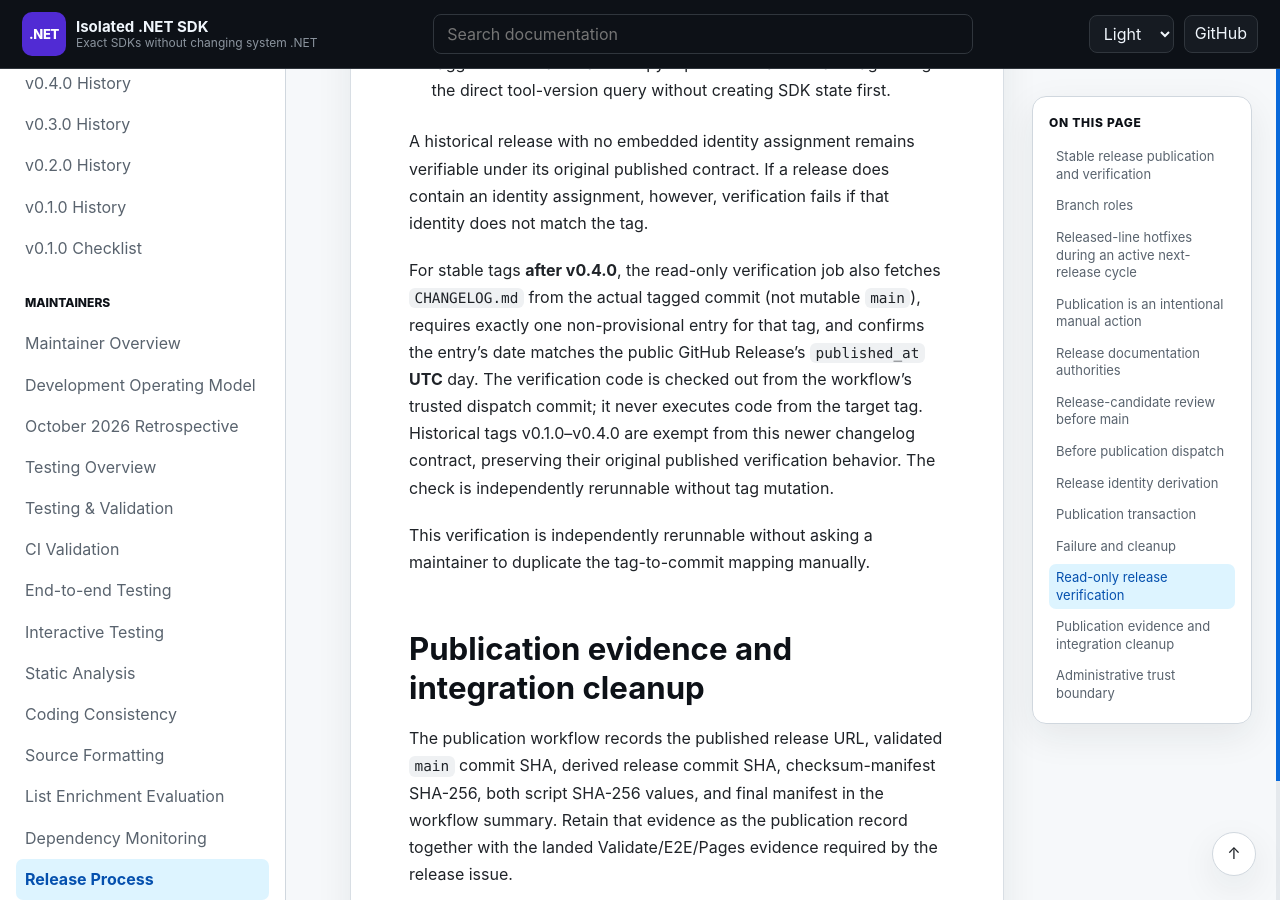
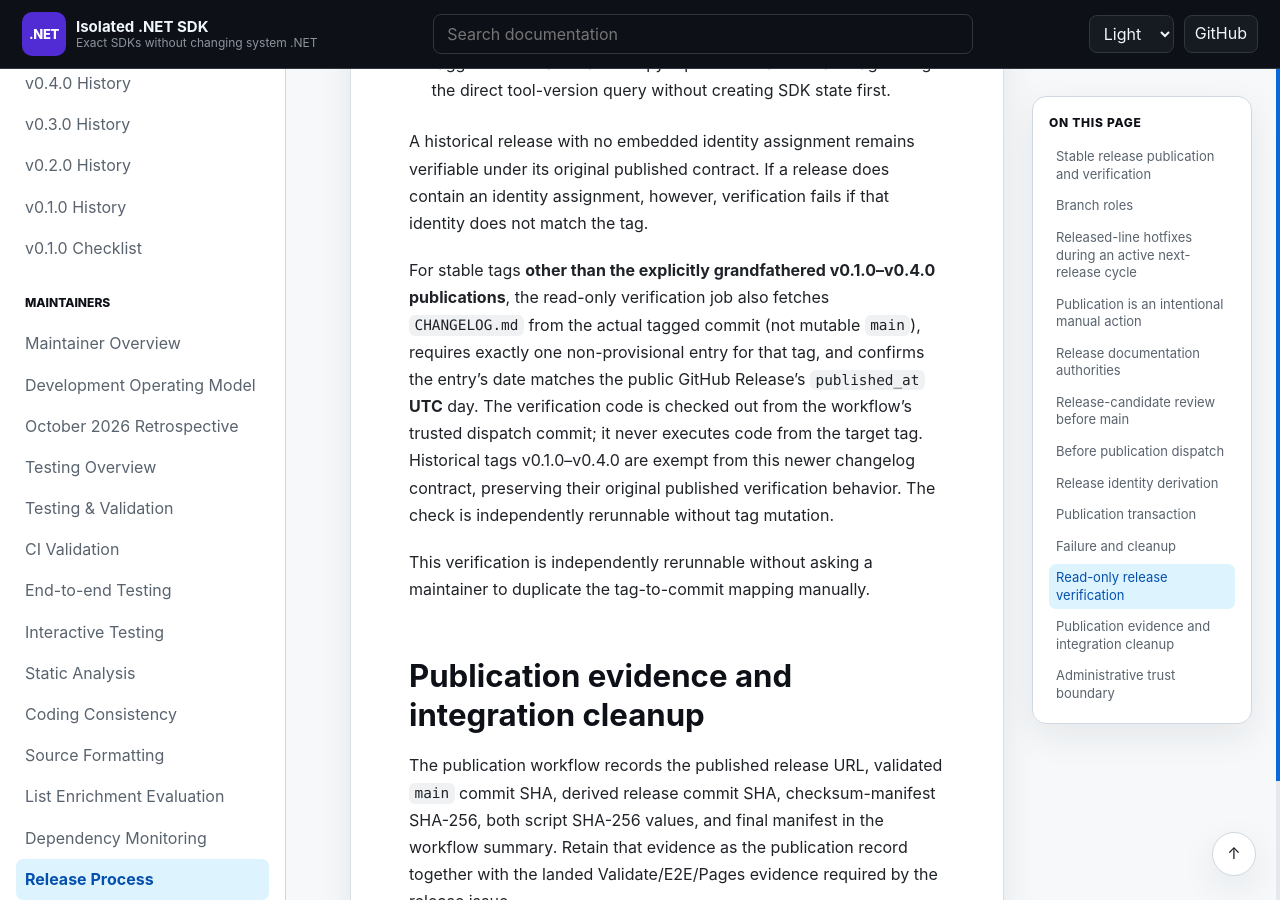
Before and after one commit to infoconex/isolated-dotnet-sdk, a Jekyll site: the page built from docs/maintainers/releases/release-process.md, in a window 1280 px wide and 900 px high, scrolled down 8054 px. Built offline with Jekyll 4.4.1, drawn with Linux system fonts in a browser that asks for light colours; our own code applies the rules of GitHub Pages for plain Markdown files.

```diff
--- a/docs/maintainers/releases/release-process.md
+++ b/docs/maintainers/releases/release-process.md
@@ -143,7 +143,7 @@
 
 A historical release with no embedded identity assignment remains verifiable under its original published contract. If a release does contain an identity assignment, however, verification fails if that identity does not match the tag.
 
-For stable tags **after v0.4.0**, the read-only verification job also fetches `CHANGELOG.md` from the actual tagged commit (not mutable `main`), requires exactly one non-provisional entry for that tag, and confirms the entry's date matches the public GitHub Release's `published_at` **UTC** day. The verification code is checked out from the workflow's trusted dispatch commit; it never executes code from the target tag. Historical tags v0.1.0–v0.4.0 are exempt from this newer changelog contract, preserving their original published verification behavior. The check is independently rerunnable without tag mutation.
+For stable tags **other than the explicitly grandfathered v0.1.0–v0.4.0 publications**, the read-only verification job also fetches `CHANGELOG.md` from the actual tagged commit (not mutable `main`), requires exactly one non-provisional entry for that tag, and confirms the entry's date matches the public GitHub Release's `published_at` **UTC** day. The verification code is checked out from the workflow's trusted dispatch commit; it never executes code from the target tag. Historical tags v0.1.0–v0.4.0 are exempt from this newer changelog contract, preserving their original published verification behavior. The check is independently rerunnable without tag mutation.
 
 This verification is independently rerunnable without asking a maintainer to duplicate the tag-to-commit mapping manually.
 
```
